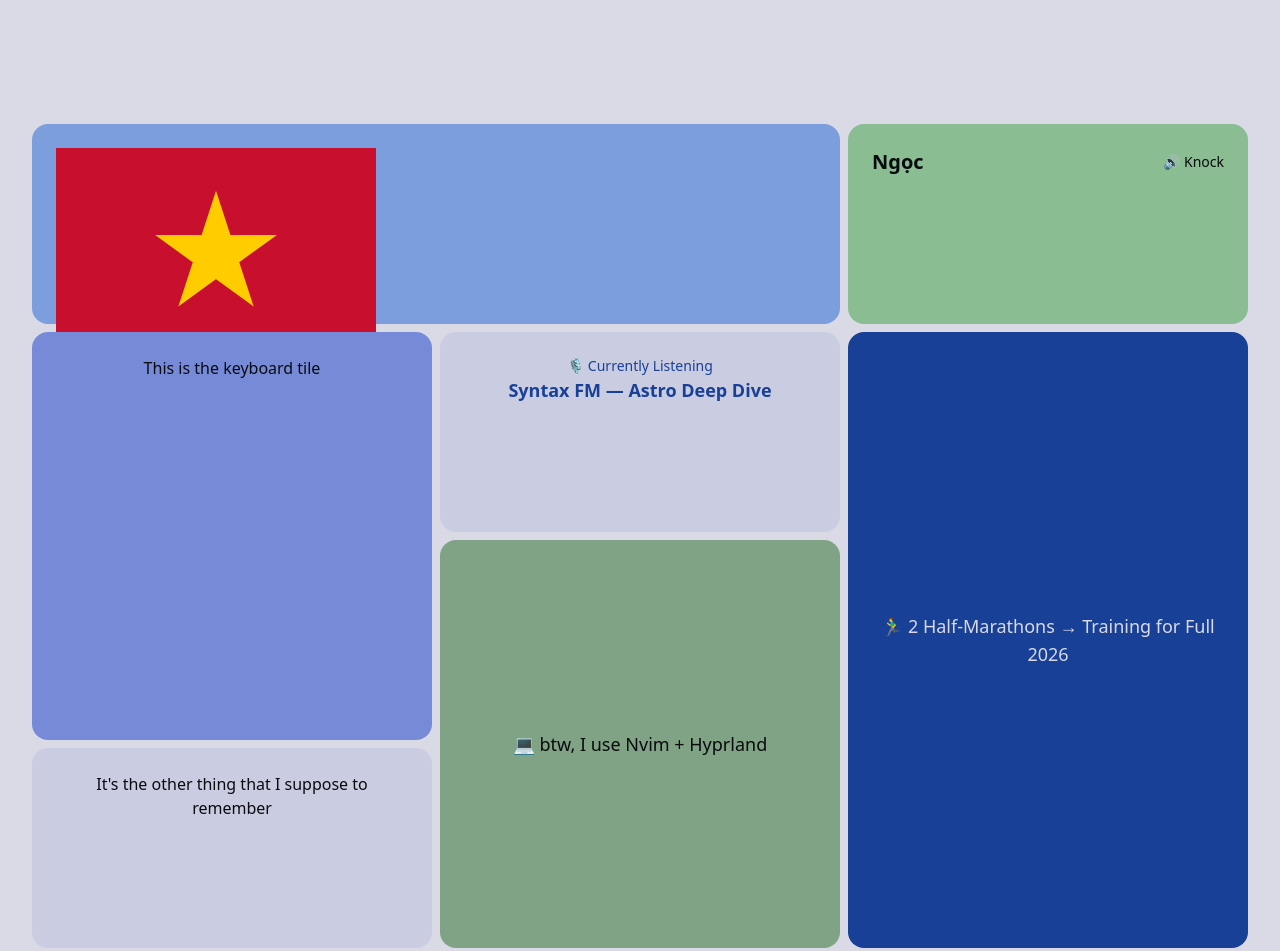
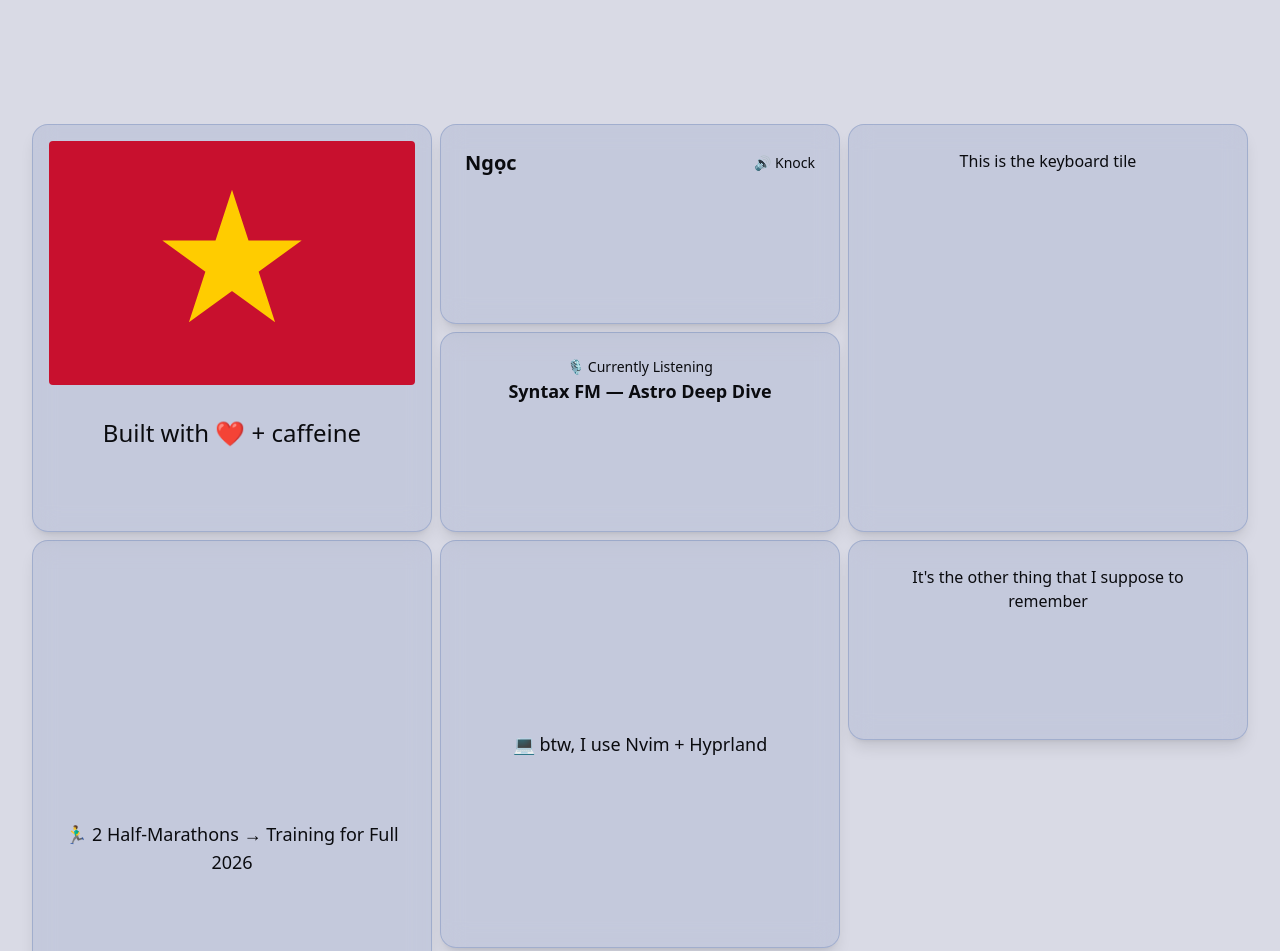
Before and after one commit to HT2Knock/blog, an Astro site: page / in a window 1280 px wide. Shown: the part 660-1611 px from the top of the page. Built offline with nearby package versions, Linux system fonts and the light colour scheme; Astro itself is replaced by a stand-in of ours.

Commit message:
style: simplify the bento grid color

```diff
--- a/src/components/BentoGrid.astro
+++ b/src/components/BentoGrid.astro
@@ -7,39 +7,34 @@ import { PodcastTile } from "@/components/islands/PodcastTile";
 
 <section
   id="bento-grid"
-  class="mx-auto grid max-h-[90svh] min-h-[60vh] w-full max-w-[90rem] auto-rows-[minmax(200px,1fr)] grid-cols-1 gap-2 px-4 text-center sm:grid-cols-2 sm:px-6 md:px-8 lg:grid-cols-3 dark:text-background"
+  class="mx-auto grid max-h-[90svh] min-h-[60vh] w-full max-w-[90rem] auto-rows-[minmax(200px,1fr)] grid-cols-1 gap-2 px-4 text-center sm:grid-cols-2 sm:px-6 md:px-8 lg:grid-cols-3"
 >
-  <!-- Flag Tile -->
-  <div
-    class="rounded-2xl bg-[oklch(70%_0.1_263)] p-4 sm:col-span-2 sm:row-span-1 sm:p-6 lg:col-span-2"
-  >
-    <FlagTile client:visible />
-  </div>
+  <FlagTile client:visible />
 
   <!-- Pronounce Name Tile -->
   <div
-    class="rounded-2xl bg-[oklch(75%_0.08_149)] p-4 sm:col-span-2 sm:row-span-1 sm:p-6 lg:col-span-1"
+    class="rounded-2xl border border-primary/20 bg-primary/10 p-4 shadow-lg backdrop-blur-md sm:col-span-2 sm:row-span-1 sm:p-6 lg:col-span-1"
   >
     <PronouceNameTile client:visible />
   </div>
 
   <!-- Keyboard Tile -->
   <div
-    class="rounded-2xl bg-[oklch(65%_0.12_272)] p-4 sm:col-span-2 sm:p-6 lg:col-span-1 lg:row-span-2"
+    class="rounded-2xl border border-primary/20 bg-primary/10 p-4 shadow-lg backdrop-blur-md sm:col-span-2 sm:p-6 lg:col-span-1 lg:row-span-2"
   >
     <KeyboardTile client:visible />
   </div>
 
   <!-- Podcast Tile -->
   <div
-    class="rounded-2xl bg-[oklch(85%_0.03_282)] p-4 text-primary sm:col-span-1 sm:row-span-1 sm:p-6 lg:col-span-1 dark:text-secondary"
+    class="rounded-2xl border border-primary/20 bg-primary/10 p-4 shadow-lg backdrop-blur-md sm:col-span-1 sm:row-span-1 sm:p-6 lg:col-span-1"
   >
     <PodcastTile client:visible />
   </div>
 
   <!-- Marathon Tile -->
   <div
-    class="flex items-center justify-center rounded-2xl bg-[oklch(40%_0.15_263)] p-4 text-background sm:col-span-1 sm:p-6 lg:col-span-1 lg:row-span-3 dark:text-text"
+    class="flex items-center justify-center rounded-2xl border border-primary/20 bg-primary/10 p-4 shadow-lg backdrop-blur-md sm:col-span-1 sm:p-6 lg:col-span-1 lg:row-span-3"
   >
     <p class="text-base sm:text-lg">
       🏃‍♂️ 2 Half-Marathons → Training for Full 2026
@@ -48,14 +43,14 @@ import { PodcastTile } from "@/components/islands/PodcastTile";
 
   <!-- Nvim Tile -->
   <div
-    class="flex items-center justify-center rounded-2xl bg-[oklch(68%_0.06_149)] p-4 sm:col-span-2 sm:p-6 lg:col-span-1 lg:row-span-2"
+    class="flex items-center justify-center rounded-2xl border border-primary/20 bg-primary/10 p-4 shadow-lg backdrop-blur-md sm:col-span-2 sm:p-6 lg:col-span-1 lg:row-span-2"
   >
     <p class="text-base sm:text-lg">💻 btw, I use Nvim + Hyprland</p>
   </div>
 
   <!-- Other Thing Tile -->
   <div
-    class="rounded-2xl bg-[oklch(85%_0.03_282)] p-4 text-text sm:col-span-2 sm:row-span-1 sm:p-6 lg:col-span-1 dark:text-background"
+    class="rounded-2xl border border-primary/20 bg-primary/10 p-4 shadow-lg backdrop-blur-md sm:col-span-2 sm:row-span-1 sm:p-6 lg:col-span-1"
   >
     <p class="text-sm sm:text-base">
       It's the other thing that I suppose to remember
--- a/src/components/Hero.astro
+++ b/src/components/Hero.astro
@@ -9,9 +9,6 @@ import Avatar from "@/components/Avatar.astro";
     <h1
       class="font-pixel text-[clamp(1rem,1rem+3vw,3rem)] text-balance text-primary"
     >
-      <span class="origin-wave hidden motion-safe:animate-wave sm:inline-block"
-        >👋</span
-      >
       Hello there! I'm Ngoc.
     </h1>
 
--- a/src/components/islands/FlagTile.tsx
+++ b/src/components/islands/FlagTile.tsx
@@ -1,26 +1,23 @@
-import { useEffect, useRef } from "react";
+import { useEffect } from "react";
 
 export const FlagTile = () => {
-  const flagRef = useRef(null);
-
   useEffect(() => {}, []);
 
   return (
+    <div className="rounded-2xl border border-primary/20 bg-primary/10 p-4 shadow-lg backdrop-blur-md lg:row-span-2 dark:shadow-black/50">
       <svg
-      className="translsate-1/2 h-auto w-full max-w-xs"
-      width="900"
-      height="600"
+        className="rounded"
         viewBox="0 0 30 20"
         xmlns="http://www.w3.org/2000/svg"
         version="1.1"
       >
-      <g ref={flagRef}>
         <rect width="30" height="20" fill="#C8102E" />
         <polygon
           fill="#FFCC00"
           points="15,4 11.47,14.85 20.71,8.15 9.29,8.15 18.53,14.85"
         />
-      </g>
       </svg>
+      <h3 className="mt-8 text-2xl">Built with ❤️ + caffeine</h3>
+    </div>
   );
 };
```
Lines whose indentation alone changed are shown as unchanged.
